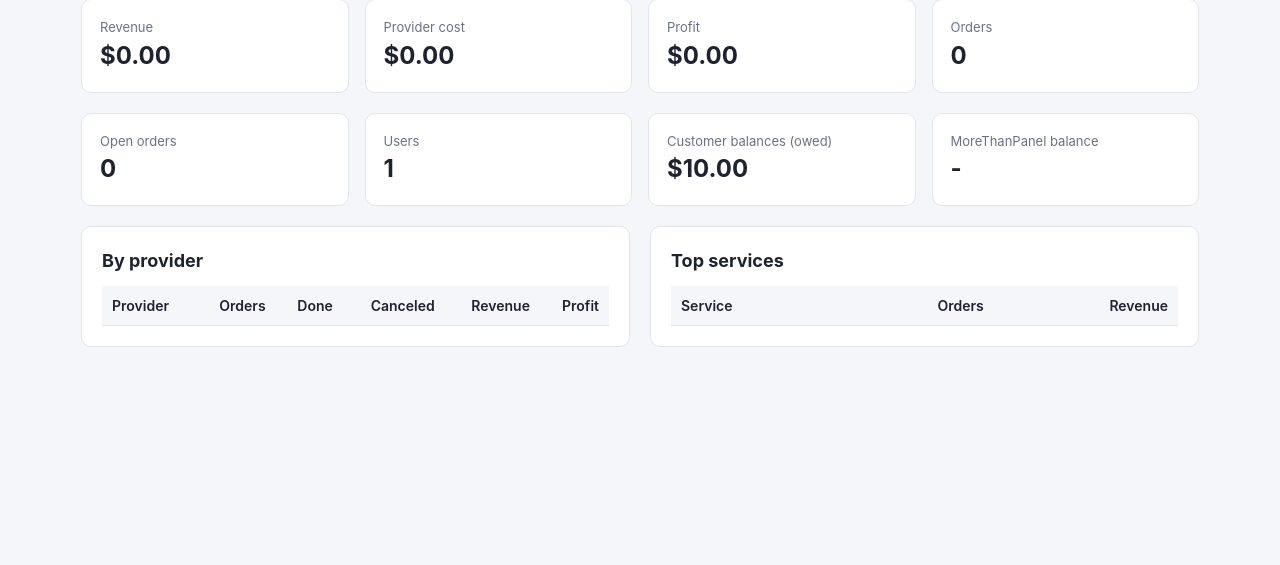
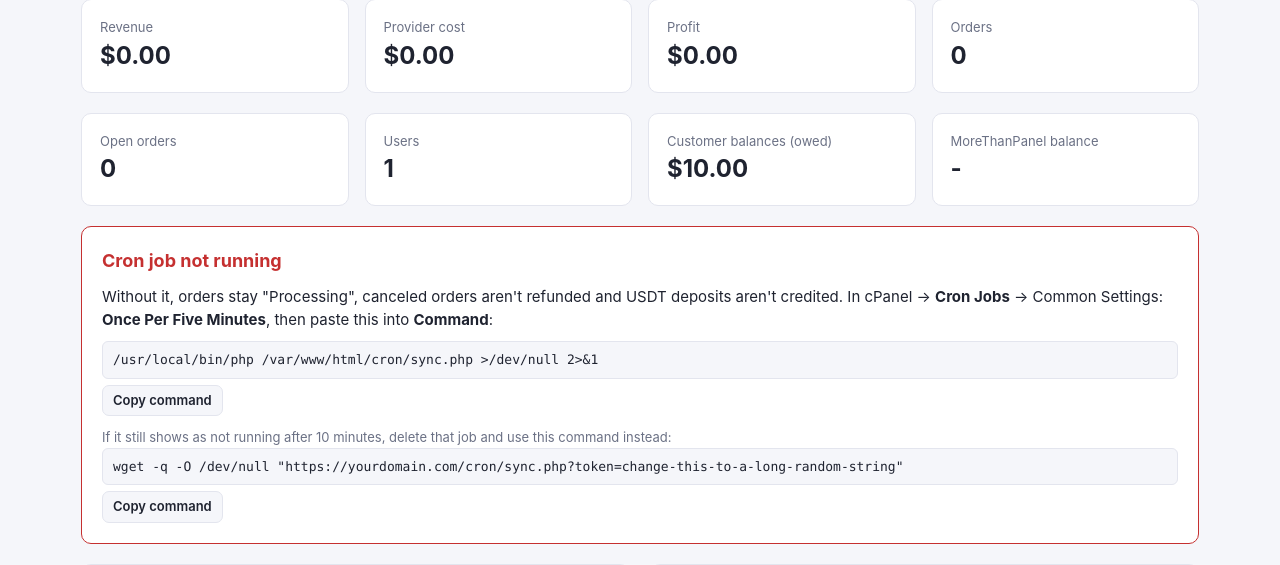
Before and after one commit to smallkhk/Social-media, a PHP site: page /admin/index.php in a window 1280 px wide. Shown: the part 376-941 px from the top of the page. Before the commit the page ends 723 px from the top, so only its background shows below. Run offline with PHP 8.4, Linux system fonts and the light colour scheme; the visitor is signed in with stand-in values (Sample User, id 1); data comes from the database, SQL or seed files in the repository; tables that the repository leaves empty hold one stand-in row (values such as "Sample post"); lists and menus that the app fills with data are empty.

Commit message:
Show the exact cron command and cron status on the admin dashboard
The cron job now records its last run. When it hasn't run for 20
minutes the dashboard shows the ready-to-paste cPanel command with this
install's real path (subdomains live outside public_html) and the URL
alternative with the cron token, instead of pointing to a guide file
that isn't reachable from the site.

Co-Authored-By: Claude Opus 5.5 <noreply@anthropic.com>
Claude-Session: https://claude.ai/code/session_012AYSaWcjr3xFohYiUk2Ad2

```diff
--- a/public_html/admin/index.php
+++ b/public_html/admin/index.php
@@ -22,7 +22,10 @@ $openOrders = (int)val("SELECT COUNT(*) FROM orders WHERE status IN ('pending','
 $users = (int)val('SELECT COUNT(*) FROM users');
 $userBalances = (float)val('SELECT COALESCE(SUM(balance), 0) FROM users');
 $providers = all('SELECT * FROM providers WHERE is_active = 1 ORDER BY name');
-$lastSync = val("SELECT MIN(updated_at) FROM orders WHERE status IN ('pending','processing','in_progress')");
+$cronLast = (int)(settings_all()['cron_last_run'] ?? 0);
+$cronOk = $cronLast > time() - 20 * 60;
+$cronPhp = '/usr/local/bin/php ' . realpath(__DIR__ . '/../cron/sync.php') . ' >/dev/null 2>&1';
+$cronUrl = 'wget -q -O /dev/null "' . url('cron/sync.php?token=' . urlencode(CRON_TOKEN)) . '"';
 
 page_header('Admin dashboard', 'admin');
 ?>
@@ -63,8 +66,19 @@ page_header('Admin dashboard', 'admin');
             <?php if ($p['balance_checked_at']): ?><div class="help">checked <?= e($p['balance_checked_at']) ?></div><?php endif; ?></div>
     <?php endforeach; ?>
 </div>
-<?php if ($openOrders && $lastSync && strtotime($lastSync) < time() - 1800): ?>
-    <div class="alert alert-error">Open orders haven't been checked for over 30 minutes. Is the cron job set up? (see DEPLOY-NAMECHEAP.md)</div>
+<?php if (!$cronOk): ?>
+<div class="card" style="border-color:var(--bad)">
+    <h2 style="color:var(--bad)">Cron job not running<?= $cronLast ? ' - last run ' . e(date('Y-m-d H:i', $cronLast)) : '' ?></h2>
+    <p style="margin-bottom:10px">Without it, orders stay "Processing", canceled orders aren't refunded and USDT deposits aren't credited.
+        In cPanel &rarr; <strong>Cron Jobs</strong> &rarr; Common Settings: <strong>Once Per Five Minutes</strong>, then paste this into <strong>Command</strong>:</p>
+    <div class="code" id="cron-cmd"><?= e($cronPhp) ?></div>
+    <button type="button" class="btn btn-sm btn-light" style="margin-top:6px" onclick="navigator.clipboard.writeText(document.getElementById('cron-cmd').textContent).then(()=>this.textContent='Copied')">Copy command</button>
+    <p class="help" style="margin-top:12px">If it still shows as not running after 10 minutes, delete that job and use this command instead:</p>
+    <div class="code" id="cron-url"><?= e($cronUrl) ?></div>
+    <button type="button" class="btn btn-sm btn-light" style="margin-top:6px" onclick="navigator.clipboard.writeText(document.getElementById('cron-url').textContent).then(()=>this.textContent='Copied')">Copy command</button>
+</div>
+<?php else: ?>
+    <p class="help" style="margin-bottom:12px">Cron job OK - last run <?= e(date('H:i', $cronLast)) ?>.</p>
 <?php endif; ?>
 
 <div class="grid-2">
--- a/public_html/cron/sync.php
+++ b/public_html/cron/sync.php
@@ -28,5 +28,6 @@ $stats = sync_orders();
 $stats['refills_updated'] = sync_refills();
 $stats['deposits'] = sync_deposits();
 update_provider_balances();
+save_settings(['cron_last_run' => (string)time()]);
 
 echo json_encode(['status' => 'ok', 'time' => date('c')] + $stats) . PHP_EOL;
```
Also changed, not shown: DEPLOY-NAMECHEAP.md (+1 -1 lines).
